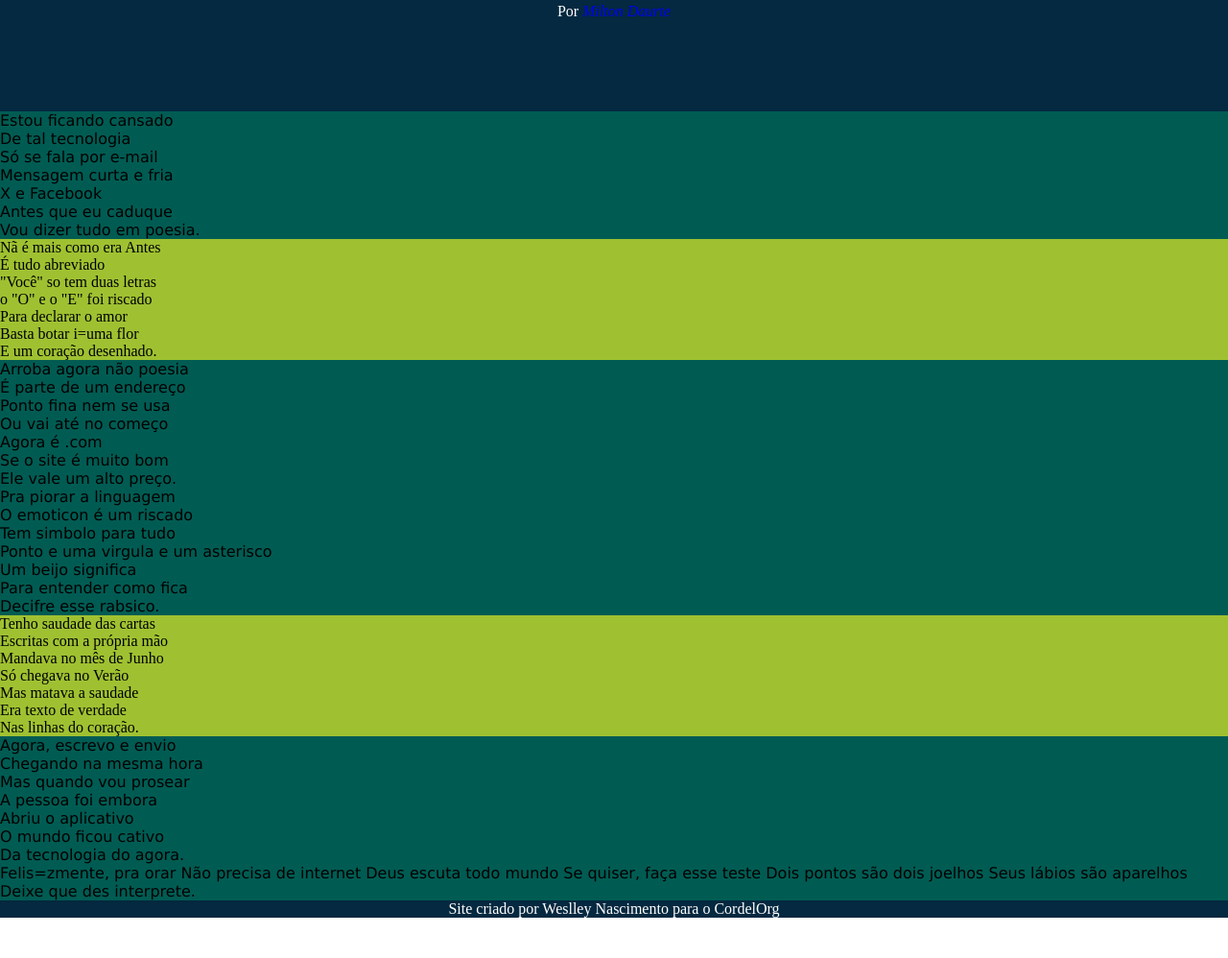
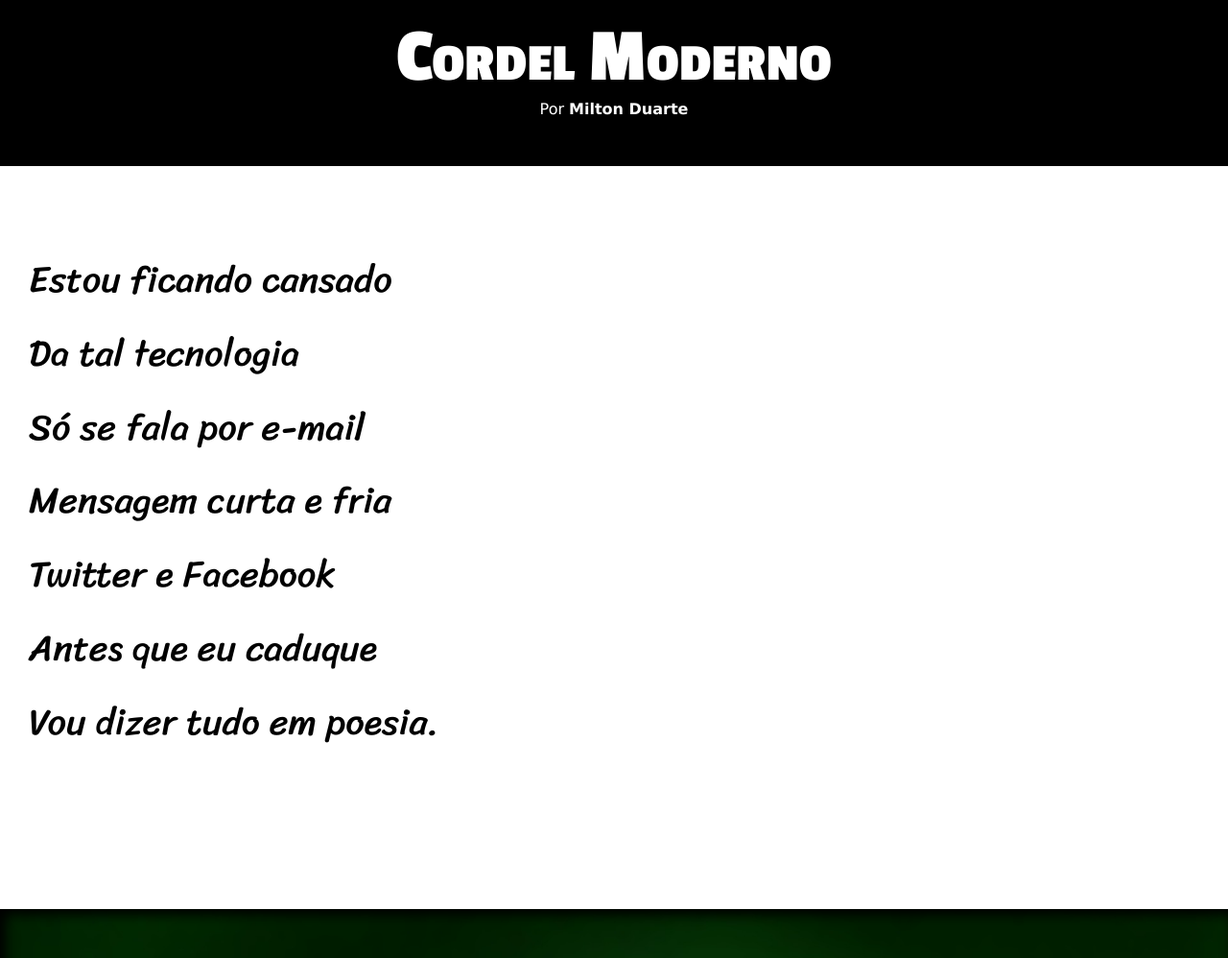
Before and after one commit to WeslleyNJ/projeto-cordel, a plain HTML site: page index.html in a window 1280 px wide. Shown: the part 34-1032 px from the top of the page at 96% size. Before the commit the page ends 990 px from the top, so only its background shows below. Drawn offline with Linux system fonts and the light colour scheme.

Commit message:
projeto atualizado

```diff
--- /dev/null
+++ b/estilo/style.css
@@ -0,0 +1,101 @@
+@charset "UTF-8";
+
+
+@import url('https://fonts.googleapis.com/css2?family=Passion+One:wght@400;700;900&display=swap');
+
+@import url('https://fonts.googleapis.com/css2?family=Sriracha&display=swap');
+
+:root {
+    --fonte1: Verdana, Geneva, Tahoma, sans-serif;
+    --fonte2: 'Passion One', sans-serif;
+    --fonte3: 'Sriracha', cursive;
+}
+
+* {
+    margin: 0px;
+    padding: 0px;
+}
+
+html,
+body {
+    font-family: var(--fonte1);
+    min-height: 100vw;
+    background-color: darkgray;
+}
+
+header {
+    background-color: black;
+    color: white;
+    text-align: center;
+}
+
+header h1 {
+    padding-top: 50px;
+    font-variant: small-caps;
+    font-family: var(--fonte2);
+    font-size: 10vh;
+}
+
+header p {
+    padding-bottom: 50px;
+}
+
+a {
+    color: white;
+    text-decoration: none;
+    font-weight: bolder;
+}
+
+a:hover {
+    text-decoration: underline;
+}
+
+section {
+    padding-top: 10vh;
+    padding-bottom: 10vh;
+    line-height: 2em;
+    padding-left: 30px;
+    font-family: var(--fonte3);
+    font-size: 3vw;
+}
+
+section p {
+    padding-bottom: 2em;
+}
+
+section.normal {
+    background-color: white;
+    color: black;
+}
+
+section.imagem {
+    background-color: rgba(0, 0, 0, 0.50);
+    color: white;
+    box-shadow: inset 6px 6px 13px 0px black;
+    background-size: cover;
+    background-attachment: fixed;
+}
+
+section.imagem p {
+    text-shadow: 1px 1px 0px rgba(0, 0, 0, 0.403);
+    display: inline-block;
+    padding: 5px;
+    background-color: rgba(0, 0, 0, 0.4);
+
+}
+
+#img01 {
+    background-image: url(../imagens/background001.jpg);
+    background-position: right center;
+}
+
+#img02 {
+    background-image: url(../imagens/background002.jpg);
+}
+
+footer {
+    background-color: black;
+    text-align: center;
+    color: white;
+    padding: 12px;
+}
--- a/index.html
+++ b/index.html
@@ -5,60 +5,65 @@
     <meta charset="UTF-8">
     <meta name="viewport" content="width=device-width, initial-scale=1.0">
     <title>Cordel Moderno</title>
-    <link rel="stylesheet" href="style.css">
+    <link rel="stylesheet" href="estilo/style.css">
 </head>
 
 <body>
     <header>
         <h1>Cordel Moderno</h1>
-        <p class="link">Por <a href="https://www.recantodasletras.com.br/poesias/3186743" target="_blank"
-                class="link"><cite>Milton
-                    Daurte</cite></a></p>
+        <p>Por <a href="https://www.recantodasletras.com.br/poesias/3186743" target="_blank">Milton Duarte</a></p>
     </header>
-    <main>
+
     <section class="normal">
         <p>
             Estou ficando cansado <br>
-                De tal tecnologia <br>
+            Da tal tecnologia <br>
             Só se fala por e-mail <br>
             Mensagem curta e fria <br>
-                X e Facebook <br>
+            Twitter e Facebook <br>
             Antes que eu caduque <br>
             Vou dizer tudo em poesia.
         </p>
     </section>
+
+
     <section class="imagem" id="img01">
         <p>
-                Nã é mais como era Antes <br>
+            Não é mais como era antes <br>
             É tudo abreviado <br>
-                "Você" so tem duas letras <br>
-                o "O" e o "E" foi riscado <br>
+            "Você" só tem duas letras <br>
+            O "O" e o "E" foi riscado <br>
             Para declarar o amor <br>
-                Basta botar i=uma flor <br>
-                E um coração desenhado. <br>
+            Basta botar uma flor <br>
+            E um coração desenhado.
         </p>
     </section>
+
+
     <section class="normal">
         <p>
-                Arroba agora não poesia <br>
+            Arroba agora não pesa <br>
             É parte de um endereço <br>
-                Ponto fina nem se usa <br>
+            Ponto final nem se usa <br>
             Ou vai até no começo <br>
             Agora é .com <br>
-                Se o site é muito bom <br>
-                Ele vale um alto preço. <br>
+            Se o saite é muito bom <br>
+            Ele vale um alto preço.
         </p>
+
+
         <p>
-                Pra piorar a linguagem <br>
-                O emoticon é um riscado <br>
-                Tem simbolo para tudo <br>
-                Ponto e uma virgula e um asterisco <br>
+            Pra piorar a liguagem <br>
+            O emoticom é um risco <br>
+            Tem símbolo para tudo <br>
+            Ponto e vírgula e um asterisco <br>
             Um beijo significa <br>
-                Para entender como fica <br>
-                Decifre esse rabsico. <br>
+            Pra entender como fica <br>
+            Decifre esse rabisco.
         </p>
     </section>
-        <section class="imagem" id="img2">
+
+    <section class="imagem" id="img02">
         <p>
             Tenho saudade das cartas <br>
             Escritas com a própria mão <br>
@@ -66,32 +71,37 @@
             Só chegava no Verão <br>
             Mas matava a saudade <br>
             Era texto de verdade <br>
-                Nas linhas do coração. <br>
+            Nas linhas do coração.
         </p>
     </section>
+
+
+
     <section class="normal">
         <p>
             Agora, escrevo e envio <br>
             Chegando na mesma hora <br>
             Mas quando vou prosear <br>
             A pessoa foi embora <br>
-                Abriu o aplicativo <br>
+            Abriu outro aplicativo <br>
             O mundo ficou cativo <br>
             Da tecnologia do agora. <br>
         </p>
+
         <p>
-                Felis=zmente, pra orar
-                Não precisa de internet
-                Deus escuta todo mundo
-                Se quiser, faça esse teste
-                Dois pontos são dois joelhos
-                Seus lábios são aparelhos
-                Deixe que des interprete.
+            Felizmente, pra orar <br>
+            Não precisa de internet <br>
+            Deus escuta todo mundo <br>
+            Se quiser, faça esse teste <br>
+            Dois pontos são dois joelhos <br>
+            Seus lábios são aparelhos <br>
+            Deixe que Deus interprete.
         </p>
-        </section>
-    </main>
+    </section> <br>
+
     <footer>
-        <p>Site criado por <a href="#">Weslley Nascimento</a> para o <a href="#">CordelOrg</a></p>
+        Site criado por <a href="https://github.com/WeslleyNJ" target="_blank">Weslley Nascimento</a> para o <a
+            href="#">CordelOrg</a>
     </footer>
 </body>
 
--- a/style.css
+++ /dev/null
@@ -1,53 +0,0 @@
-@charset "UTF-8";
-
-* {
-    margin: 0;
-    padding: 0;
-}
-
-:root {
-    --cor0: #042940;
-    --cor2: #005C53;
-    --cor3: #9FC131;
-    --cor4: #DBF227;
-    --cor5: #D6D58E;
-}
-
-
-header {
-    height: 150px;
-    background-color: var(--cor0);
-    color: white;
-    text-align: center;
-    margin: 0;
-    padding: 0;
-    border: 0;
-}
-
-h1 {
-    text-decoration: solid;
-}
-
-a.link {
-    text-decoration: none;
-}
-
-section.normal {
-    background-color: var(--cor2);
-    font-family: Verdana, Geneva, Tahoma, sans-serif;
-}
-
-section.imagem {
-    background-color: var(--cor3);
-}
-
-footer {
-    background-color: var(--cor0);
-    text-align: center;
-    color: white;
-}
-
-footer a {
-    text-decoration: none;
-    color: white;
-}
```
Also changed, not shown: imagens/background001.jpg (added), imagens/background002.jpg (added). Lines whose indentation alone changed are shown as unchanged.
